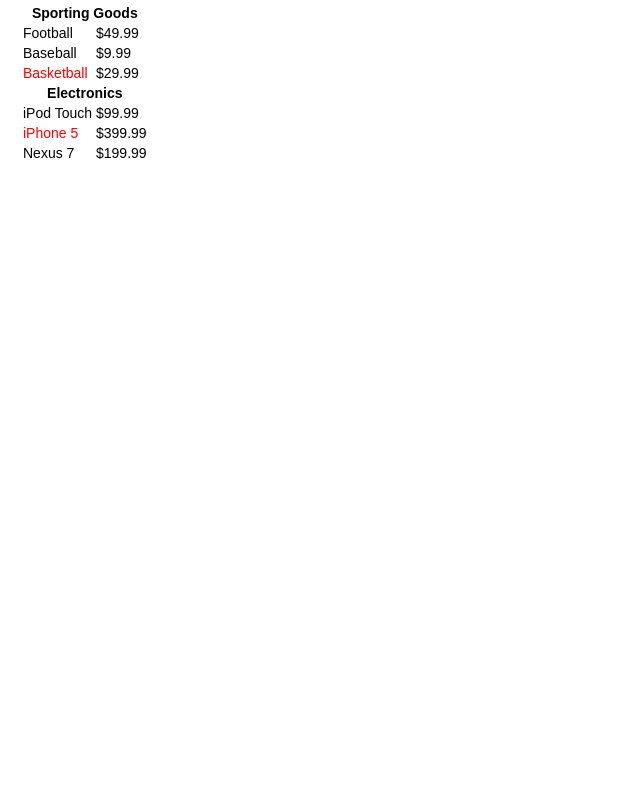
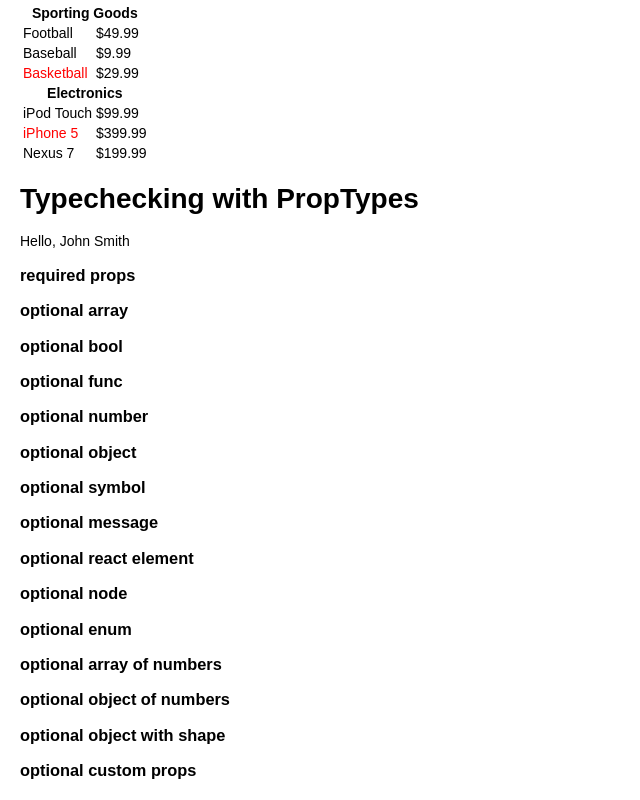
Before and after one commit to alimon808/react-doc-examples, a React (Create React App) app: page / in a window 1280 px wide. Shown: the part 816-1616 px from the top of the page, without its empty margins (0-640 px from the left). Before the commit the page ends 1000 px from the top, so only its background shows below. Built offline with nearby package versions, Linux system fonts and the light colour scheme.

Commit message:
add typechecking with prop types code examples

```diff
--- a/src/components/App.js
+++ b/src/components/App.js
@@ -1,10 +1,10 @@
 import React from 'react';
 import HelloWorld from './hello-world/HelloWorld';
-import TicTacToe from './tic-tac-toe/TicTacToe';
 import Clock from './clock/Clock.js';
 import Welcome from './welcome/Welcome';
 import Comment from './comment/Comment';
 import FilterableProductTable from './filterable-product-table/FilterableProductTable';
+import TypeCheckingWithPropTypes from './typechecking-with-proptypes/greeting';
 
 const comment = {
     date: new Date(),
@@ -32,6 +32,7 @@
                 />
                 <hr />
                 <FilterableProductTable />
+                <TypeCheckingWithPropTypes name="John Smith" />
             </div>
         );
     }
--- /dev/null
+++ b/src/components/typechecking-with-proptypes/greeting.js
@@ -0,0 +1,123 @@
+// https://reactjs.org/docs/typechecking-with-proptypes
+import React from 'react';
+import PropTypes from 'prop-types';
+import Props from './props';
+import Message from './message';
+
+export default class Greeting extends React.Component {
+    render() {
+        return (
+            <div>
+                <h1>Typechecking with PropTypes</h1>
+                <p>Hello, {this.props.name}</p>
+                <Props message="required props"
+                    requiredFunc={() => { }}
+                    requiredAny={1}
+                    customProp={"matchme"}
+                />
+                <Props
+                    requiredFunc={() => { }}
+                    requiredAny={1}
+                    customProp={"matchme"}
+                    message="optional array"
+                    optionalArray={[1, 2, 3]}
+                />
+                <Props
+                    requiredFunc={() => { }}
+                    requiredAny={1}
+                    customProp={"matchme"}
+                    message="optional bool"
+                    optionalBool={true}
+                />
+                <Props
+                    requiredFunc={() => { }}
+                    requiredAny={1}
+                    customProp={"matchme"}
+                    message="optional func"
+                    optionalFunc={() => { return true }}
+                />
+                <Props
+                    requiredFunc={() => { }}
+                    requiredAny={1}
+                    customProp={"matchme"}
+                    message="optional number"
+                    optionalNumber={1}
+                />
+                <Props
+                    requiredFunc={() => { }}
+                    requiredAny={1}
+                    customProp={"matchme"}
+                    message="optional object"
+                    optionalObject={{ name: 'optional object' }}
+                />
+                <Props
+                    requiredFunc={() => { }}
+                    requiredAny={1}
+                    customProp={"matchme"}
+                    message="optional symbol"
+                    optionalSymbol={Symbol()}
+                />
+                <Props
+                    requiredFunc={() => { }}
+                    requiredAny={1}
+                    customProp={"matchme"}
+                    message="optional message"
+                    optionalMessage={new Message()}
+                />
+                <Props
+                    requiredFunc={() => { }}
+                    requiredAny={1}
+                    customProp={"matchme"}
+                    message="optional react element"
+                    optionalElement={<Message />}
+                />
+                <Props
+                    requiredFunc={() => { }}
+                    requiredAny={1}
+                    customProp={"matchme"}
+                    message="optional node"
+                    optionalNode={<p>paragraph element</p>}
+                />
+                <Props
+                    requiredFunc={() => { }}
+                    requiredAny={1}
+                    customProp={"matchme"}
+                    message="optional enum"
+                    optionalEnum={"News"}
+                />
+                <Props
+                    requiredFunc={() => { }}
+                    requiredAny={1}
+                    customProp={"matchme"}
+                    message="optional array of numbers"
+                    optionalArrayOf={[2]}
+                />
+                <Props
+                    requiredFunc={() => { }}
+                    requiredAny={1}
+                    customProp={"matchme"}
+                    message="optional object of numbers"
+                    optionalObjectOf={{ "one": 1 }}
+                />
+                <Props
+                    requiredFunc={() => { }}
+                    requiredAny={1}
+                    customProp={"matchme"}
+                    message="optional object with shape"
+                    optionalObjectWithShape={{ color: "green", fontSize: 2 }}
+                />
+                <Props
+                    requiredFunc={() => { }}
+                    requiredAny={1}
+                    customProp={"matchme"}
+                    customArrayProp={["matchmeArray", "matchmeArray"]}
+                    message="optional custom props"
+                />
+            </div>
+        );
+    }
+}
+
+Greeting.propTypes = {
+    name: PropTypes.string,
+};
--- /dev/null
+++ b/src/components/typechecking-with-proptypes/message.js
@@ -0,0 +1,9 @@
+import React from 'react';
+
+export default class Message extends React.Component {
+    render() {
+        return (
+            <p>My default message</p>
+        );
+    }
+}
--- /dev/null
+++ b/src/components/typechecking-with-proptypes/props.js
@@ -0,0 +1,93 @@
+import React from 'react';
+import PropTypes from 'prop-types';
+import Message from './message';
+
+export default class Props extends React.Component {
+    render() {
+        return (
+            <div>
+                <h3>{this.props.message}</h3>
+            </div>
+        );
+    }
+}
+
+Props.propTypes = {
+    // You can declare that a prop is a specific JS stype.  By default, these
+    // are all optional
+    optionalArray: PropTypes.array,
+    optionalBool: PropTypes.bool,
+    optionFunc: PropTypes.func,
+    optionalNumber: PropTypes.number,
+    optionalObject: PropTypes.object,
+    optionalSymbol: PropTypes.symbol,
+
+    // Anything that can be rendered: numbers, strings, elements or an array
+    // (or fragment) containing these types.
+    optionalNode: PropTypes.node,
+
+    // A React element
+    optionalElement: PropTypes.element,
+
+    // You can also declare that a prop is an instance of a class.  This uses
+    // JS's instanceof operator.
+    optionalMessage: PropTypes.instanceOf(Message),
+
+    // You can ensure that your prop is limited to specific values by treating
+    // t as an enum
+    optionalEnum: PropTypes.oneOf(['News', 'Photos']),
+
+    // An object that could be one of many types
+    optionalUnion: PropTypes.oneOfType([
+        PropTypes.string,
+        PropTypes.number,
+        PropTypes.instanceOf(Message)
+    ]),
+
+    // An array of a certain type
+    optionalArrayOf: PropTypes.arrayOf(PropTypes.number),
+
+    // An object with property values of a certain type
+    optionalObjectOf: PropTypes.objectOf(PropTypes.number),
+
+    // An object taking on a particular shape
+    optionalObjectWithShape: PropTypes.shape({
+        color: PropTypes.string,
+        fontSize: PropTypes.number
+    }),
+
+    // You can chain any of the above with `isRequired` to make sure a warning
+    // is shown if the prop isn't provided.
+    requiredFunc: PropTypes.func.isRequired,
+
+    // A value of any data type
+    requiredAny: PropTypes.any.isRequired,
+
+    // You can also specify a custom validator.  It should return an Error
+    // object if the validation fails.  Don't `console.warn` or throw, as this
+    // won't work inside `oneOfType`.
+    // This prop is required.
+    customProp: function (props, propName, componentName) {
+        if (!/matchme/.test(props[propName])) {
+            return new Error(
+                'Invalid `' + propName + '` supplied to' +
+                ' `' + componentName + '`. Validation failed.'
+            );
+        }
+    },
+
+    // You can also supply a custom validator to `arrayOf` and `objectOf`.
+    // It should return an Error object if the validation fails.  The validator
+    // will be called for each key in the array or object.  The first two
+    // arguments of the validator are the array or object itself, and the
+    // current item's key.
+    // This prop is optional.
+    customArrayProp: PropTypes.arrayOf(function (propValue, key, componentName, location, propFullName) {
+        if (!/matchmeArray/.test(propValue[key])) {
+            return new Error(
+                'Invalid prop `' + propFullName + '` supplied to' +
+                ' `' + componentName + '`.  Validation failed.'
+            );
+        }
+    })
+};
```
Also changed, not shown: 1 other file (tests, documents, lock files or other folders).
